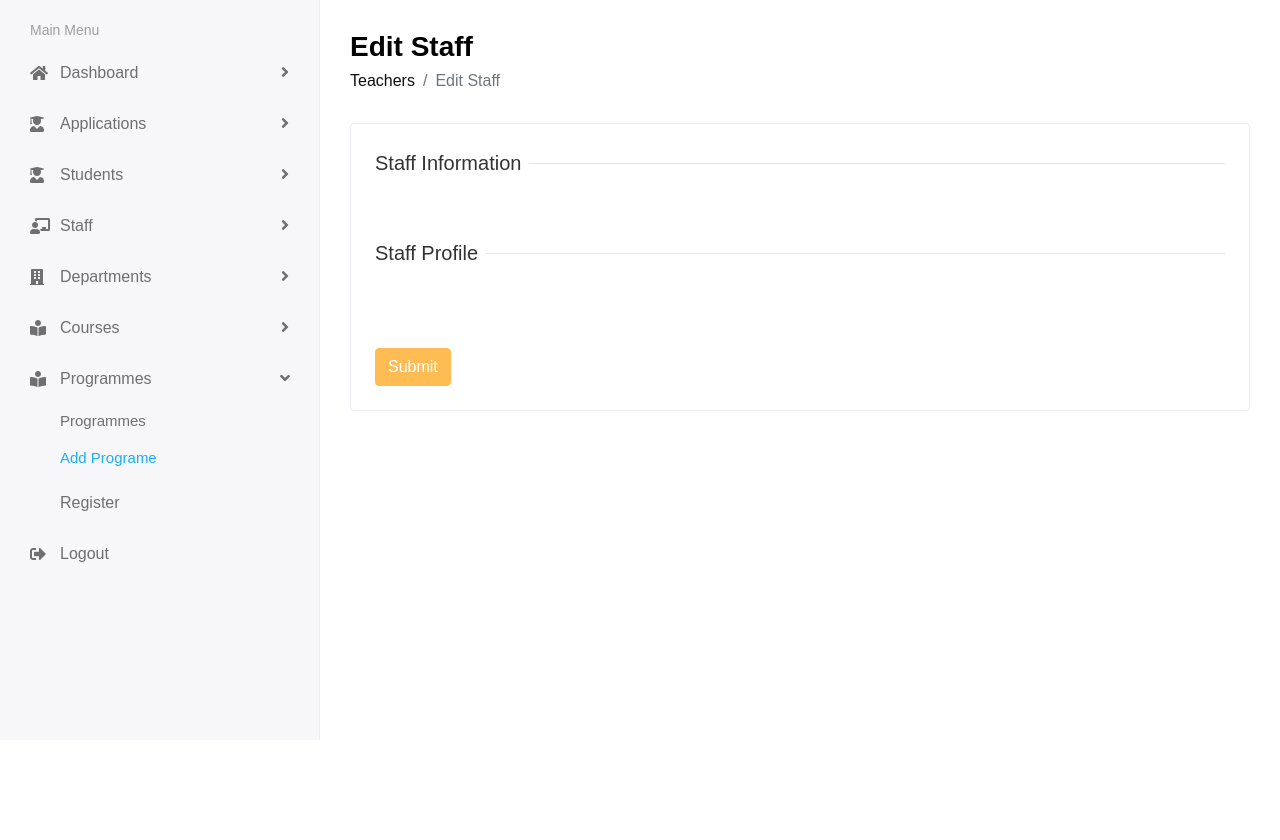
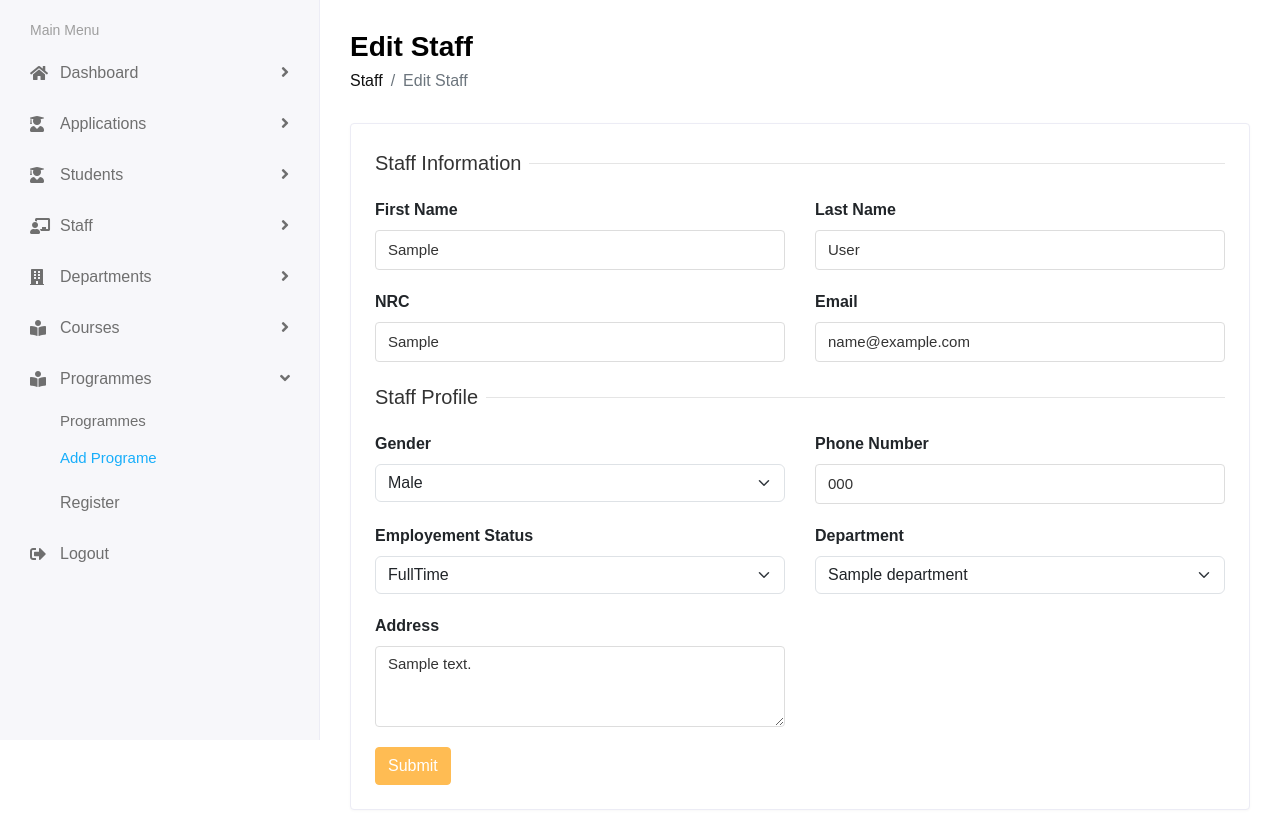
Before and after one commit to 142003PN/Ideal-College, a Django app: page /staff/edit/1/ in a window 1280 px wide. Shown: the part 60-900 px from the top of the page. Before the commit the page ends 800 px from the top, so only its background shows below. Run offline with Django 5.2, Linux system fonts and the light colour scheme; a user stored in the database is signed in; tables that the repository leaves empty hold one stand-in row (values such as "Sample post"); one stand-in notice (Sample message) is shown; some libraries are stand-ins or nearby versions.

Commit message:
Fixed staff templates

```diff
--- a/templates/staff/add-staff.html
+++ b/templates/staff/add-staff.html
@@ -11,19 +11,20 @@
           {% endif %}
           <ul class="breadcrumb">
             <li class="breadcrumb-item">
-              <a href="teachers.html">Teachers</a>
+              <a href="{% url "Staff:list" %}">Staff</a>
             </li>
             {% if title %}
             <li class="breadcrumb-item active">{{ title }}</li>
             {% else %}
-            <li class="breadcrumb-item active">Add Teachers</li>
+            <li class="breadcrumb-item active">Add Staff</li>
             {% endif %}
           </ul>
         </div>
       </div>
     </div>
     <!--messages-->
-    {% for message in messages %} {% if 'success' in message.tags %}
+    {% for message in messages %}
+      {% if 'success' in message.tags %}
       <script>
         document.addEventListener("DOMContentLoaded", function () {
         Swal.fire({
@@ -38,13 +39,25 @@
         });
       });
       </script>
-    {% endif %} {% endfor %}
+      {% else %}
+      <script>
+        document.addEventListener("DOMContentLoaded", function () {
+        Swal.fire({
+          icon: "error",
+          title: "Error",
+          text: "{{ message|escapejs }}",
+          confirmButtonText: "OK",
+        });
+      });
+      </script>
+      {% endif %}
+    {% endfor %}
     <!--end of messages-->
     <div class="row">
       <div class="col-sm-12">
         <div class="card">
           <div class="card-body">
-            <form method="POST" enctype="multipart/form-data" >
+            <form method="POST" action="{% url "Staff:add" %}" enctype="multipart/form-data" >
               {% csrf_token %}
               <div class="row">
                 <div class="col-12">
@@ -52,26 +65,26 @@
                 </div>
                 <div class="col-12 col-sm-6">
                   <div class="form-group">
-                      {{ form.first_name.label_tag }}
-                      {{ form.first_name }}
+                   <label for="first_name">First Name</label>
+                   <input type="text" name="first_name" class="form-control" id="first_name" required value="{{ staff.first_name|default:'' }}">
                   </div>
                 </div>
                 <div class="col-12 col-sm-6">
                   <div class="form-group">
-                      {{ form.last_name.label_tag }}
-                      {{ form.last_name }}
+                    <label for="last_name">Last Name</label>
+                    <input type="text" name="last_name" class="form-control" id="last_name" required value="{{ staff.last_name|default:'' }}">
                   </div>
                 </div>
                 <div class="col-12 col-sm-6">
                   <div class="form-group">
-                      {{ form.NRC.label_tag }}
-                      {{ form.NRC }}
+                    <label for="NRC">NRC</label>
+                    <input type="text" name="NRC" class="form-control" id="NRC" required value="{{ staff.NRC|default:'' }}">
                   </div>
                 </div>
                 <div class="col-12 col-sm-6">
                   <div class="form-group">
-                      {{ form.email.label_tag }}
-                      {{ form.email }}
+                    <label for="email">Email</label>
+                    <input type="email" name="email" class="form-control" id="email" required value="{{ staff.email|default:'' }}">
                   </div>
                 </div>
                 <div class="col-12">
@@ -79,38 +92,53 @@
                 </div>
                 <div class="col-12 col-sm-6">
                   <div class="form-group">
-                      {{ profile_form.gender.label_tag }}
-                      {{ profile_form.gender }}
+                    <label for="gender">Gender</label>
+                    <select name="gender" class="form-select" id="gender">
+                    <option value="M" {% if staff_profile.gender|default:'' == 'M' %}selected{% endif %}>Male</option>
+                    <option value="F" {% if staff_profile.gender|default:'' == 'F' %}selected{% endif %}>Female</option>
+                    </select>
                   </div>
                 </div>
                 <div class="col-12 col-sm-6">
                   <div class="form-group">
-                      {{ profile_form.phone_number.label_tag }}
-                      {{ profile_form.phone_number }}
+                    <label for="phone_number">Phone Number</label>
+                    <input type="text" name="phone_number" class="form-control" id="phone_number" required value="{{ staff_profile.phone_number|default:'' }}">
                   </div>
                 </div>
                 <div class="col-12 col-sm-6">
                   <div class="form-group">
-                      {{ profile_form.employment_status.label_tag }}
-                      {{ profile_form.employment_status }}
+                    <label for="emp_status">Employement Status</label>
+                    <select name="emp_status" class="form-select" id="emp_status">
+                    <option value="FullTime" {% if staff_profile.emp_status|default:'' == 'FullTime' %}selected{% endif %}>FullTime</option>
+                    <option value="PartTime" {% if staff_profile.emp_status|default:'' == 'PartTime' %}selected{% endif %}>PartTime</option>
+                    </select>
                   </div>
                 </div>
                 <div class="col-12 col-sm-6">
                   <div class="form-group">
-                      {{ profile_form.department.label_tag }}
-                      {{ profile_form.department }}
+                    <label for="department">Department</label>
+                    <select name="department_id" id="department" class="form-select">
+                    {% for department in departments %}
+                      <option value="{{ department.id }}" {% if staff_profile.department.id|default:'' == department.id %}selected{% endif %}>{{ department.department_name }}</option>
+                    {% endfor %}
+                    </select>
                   </div>
                 </div>
+                <!--If Update operation hide profile_picture-->
+                {% if title %}
+
+                {% else %}
                 <div class="col-12 col-sm-6">
                   <div class="form-group">
-                      {{ profile_form.profile_picture.label_tag }}
-                      {{ profile_form.profile_picture }}
+                    <label for="profile_pic">Profile Picture</label>
+                    <input type="file" name="profile_picture" class="form-control" id="profile_pic"  accept="image/*">
                   </div>
                 </div>
+                {% endif %}
                 <div class="col-12 col-sm-6">
                   <div class="form-group">
-                      {{ profile_form.address.label_tag }}
-                      {{ profile_form.address }}
+                    <label for="address">Address</label>
+                    <textarea name="address" id="address" class="form-control" cols="10" rows="3">{{ staff_profile.address|default:'' }}</textarea>
                   </div>
                 </div>
               <div class="col-12">
--- a/templates/staff/staff-list.html
+++ b/templates/staff/staff-list.html
@@ -49,8 +49,8 @@
                            <td>{{staff.id}}</td>
                            <td>
                               <h2 class="table-avatar">
-                                 <a href="#" class="avatar avatar-sm mr-2"><img class="avatar-img rounded-circle" src="{{ staff.staff_profile.profile_picture.url }}" alt="User Image"></a>
-                                 <a href="#">{{staff.first_name}} {{staff.last_name}}</a>
+                                 <a href="{% url "Staff:details" staff.id %}" class="avatar avatar-sm mr-2"><img class="avatar-img rounded-circle" src="{{ staff.staff_profile.profile_picture.url }}" alt="User Image"></a>
+                                 <a href="{% url "Staff:details" staff.id %}">{{staff.first_name}} {{staff.last_name}}</a>
                               </h2>
                            </td>
                            <td>{{staff.email}}</td>
@@ -59,7 +59,7 @@
                            <td>{{ staff.staff_profile.phone_number }}</td>
                            <td class="text-right">
                               <div class="actions">
-                                 <a href="#" class="btn btn-sm bg-success-light mr-2">
+                                 <a href="{% url "Staff:details" staff.id %}" class="btn btn-sm bg-success-light mr-2">
                                  <i class="fas fa-book"></i>
                                  </a>
                               </div>
```
Also changed, not shown: templates/staff/staff-details.html (+7 -7 lines). Lines whose indentation alone changed are shown as unchanged.
